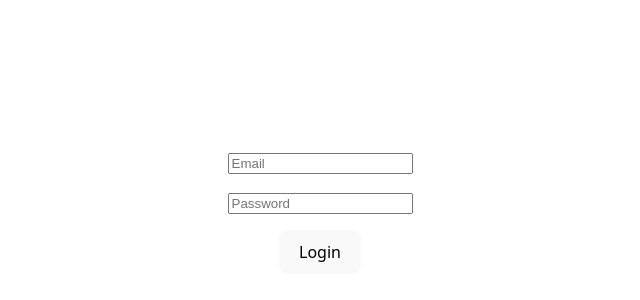
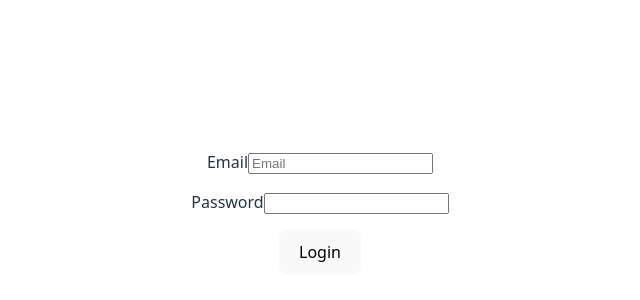
Before and after one commit to fkoki0309/railway3, a React (Vite) app: page / in a window 1280 px wide. Shown: the part 188-488 px from the top of the page, without its empty margins (320-960 px from the left). Built offline with nearby package versions, Linux system fonts and the light colour scheme.

Commit message:
レビュー適応

```diff
--- a/src/pages/Login.jsx
+++ b/src/pages/Login.jsx
@@ -19,8 +19,10 @@ const Login = () => {
 
   const handleSubmit = (e) => {
     e.preventDefault();
-    //TODO: 必須入力チェック
-    //Success message 追加
+
+    setEmailError('');
+    setPasswordError('');
+
     if (!emailPattern.test(email)) {
       setEmailError('正しいメールアドレスを入力してください');
     }
--- a/src/pages/components/EmailInput.jsx
+++ b/src/pages/components/EmailInput.jsx
@@ -2,8 +2,9 @@ import React from 'react';
 const EmailInput = (props) => {
     return(
         <div>
-            <input type="email" value={props.value} onChange={props.onChange} placeholder="Email" required/>
-            <p data-testid="emailErrorMessage" style={{ color: 'red' }}>{props.emailError}</p>
+            <label htmlFor="email">Email</label>
+            <input type="email" id="email" role="textbox" value={props.value} onChange={props.onChange} placeholder='Email'  required/>
+            <p role="alert" data-testid="emailErrorMessage" style={{ color: 'red' }}>{props.emailError}</p>
         </div>
     )
 }
--- a/src/pages/components/PasswordInput.jsx
+++ b/src/pages/components/PasswordInput.jsx
@@ -2,8 +2,9 @@ import React from 'react';
 const PasswordInput = (props) => {
       return (
             <div>
-                  <input type="password" placeholder="Password" value={props.value} onChange={props.onChange}  required/>
-                  <p data-testid="passwordErrorMessage" style={{ color: 'red' }}>{props.passwordError} </p>
+                  <label htmlFor="password">Password</label>
+                  <input type="password" role="textbox" id='password' value={props.value} onChange={props.onChange}  required/>
+                  <p role="alert" data-testid="passwordErrorMessage" style={{ color: 'red' }}>{props.passwordError} </p>
             </div>
       )
 }
--- a/src/pages/components/SubmitButton.jsx
+++ b/src/pages/components/SubmitButton.jsx
@@ -2,7 +2,7 @@ import React from 'react';
 
 const SubmitButton = (props) => {
     return (
-        <button placeholder='login' onClick={props.onClick}>{props.buttonText}</button>
+        <button onClick={props.onClick}>{props.buttonText}</button>
     );
 
 }
```
Also changed, not shown: 2 other files (tests, documents, lock files or other folders).
